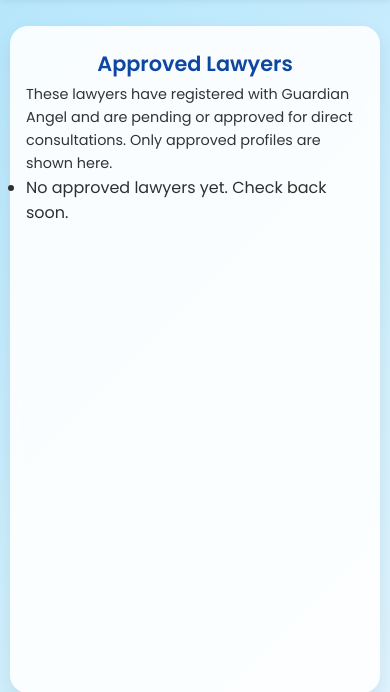
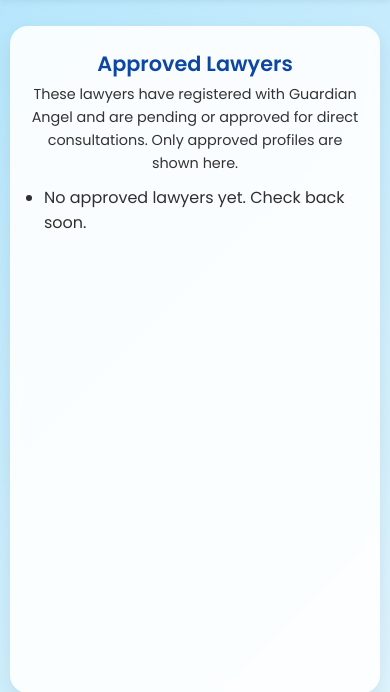
Before and after one commit to haiderhabibi1-bot/guardianangel, a Django app: page /lawyers/ in a window 390 px wide. Shown: the part 93-785 px from the top of the page. Run offline with Django 5.2, Linux system fonts and the light colour scheme.

Commit message:
Update style.css

```diff
--- a/core/static/core/css/style.css
+++ b/core/static/core/css/style.css
@@ -1,5 +1,5 @@
 /* ======================================
-   GUARDIAN ANGEL - STYLE.CSS (FINAL UI)
+   GUARDIAN ANGEL - STYLE.CSS (FINAL + CENTERED CONTENT)
    ====================================== */
 
 /* RESET */
@@ -42,6 +42,13 @@ body {
     gap: 24px;
 }
 
+/* Center the inner block visually without breaking anything */
+.content > * {
+    max-width: 720px;          /* keeps lines nicely readable */
+    margin-left: auto;
+    margin-right: auto;        /* centers content inside the card */
+}
+
 /* TITLES */
 .content h1,
 .content h2 {
@@ -55,12 +62,22 @@ body {
     margin-bottom: 6px;
 }
 
+/* TEXT */
 .content p {
     color: #333;
     line-height: 1.6;
+    margin-bottom: 10px;
+    text-align: center;        /* center body text for a more "landing page" feel */
 }
 
-/* NAVBAR (DESKTOP) */
+/* If you have lists or similar, keep them tidy */
+.content ul,
+.content ol {
+    text-align: left;
+    margin-left: 18px;
+}
+
+/* NAVBAR (DESKTOP) - UNCHANGED FUNCTIONALLY */
 .navbar {
     display: flex;
     justify-content: space-between;
@@ -96,7 +113,7 @@ body {
     letter-spacing: 0.4px;
 }
 
-/* NAV LINKS (same names & URLs, just styled) */
+/* NAV LINKS */
 .nav-links {
     display: flex;
     align-items: center;
@@ -166,7 +183,8 @@ form {
     flex-direction: column;
     gap: 14px;
     max-width: 420px;
-    margin: 0 auto; /* centers forms inside the content card */
+    margin: 0 auto; /* centers forms inside the content area */
+    text-align: left; /* keep labels/inputs readable */
 }
 
 label {
@@ -223,6 +241,7 @@ select:focus {
 .question-card p {
     font-size: 0.92rem;
     color: #444;
+    text-align: left;
 }
 
 /* FOOTER */
@@ -239,7 +258,6 @@ select:focus {
    MOBILE ONLY (DESKTOP UNCHANGED)
    ====================================== */
 @media (max-width: 768px) {
-    /* Navbar stacks neatly, stays readable */
     .navbar {
         flex-direction: column;
         align-items: center;
@@ -274,7 +292,6 @@ select:focus {
         padding-bottom: 2px;
     }
 
-    /* Centered card, full width on small screens */
     .page-wrapper {
         padding: 16px 10px 20px;
         align-items: stretch;
@@ -288,6 +305,10 @@ select:focus {
         border-radius: 18px;
         box-shadow: 0 8px 20px rgba(0, 0, 0, 0.08);
         gap: 18px;
+    }
+
+    .content > * {
+        max-width: 100%;
     }
 
     .content h1,
@@ -304,16 +325,8 @@ select:focus {
         font-size: 0.9rem;
     }
 
-    /* Forms stay centered & easy to use */
     form {
-        width: 100%;
         max-width: 100%;
-    }
-
-    input,
-    textarea,
-    select {
-        font-size: 0.9rem;
     }
 
     .question-card {
```
